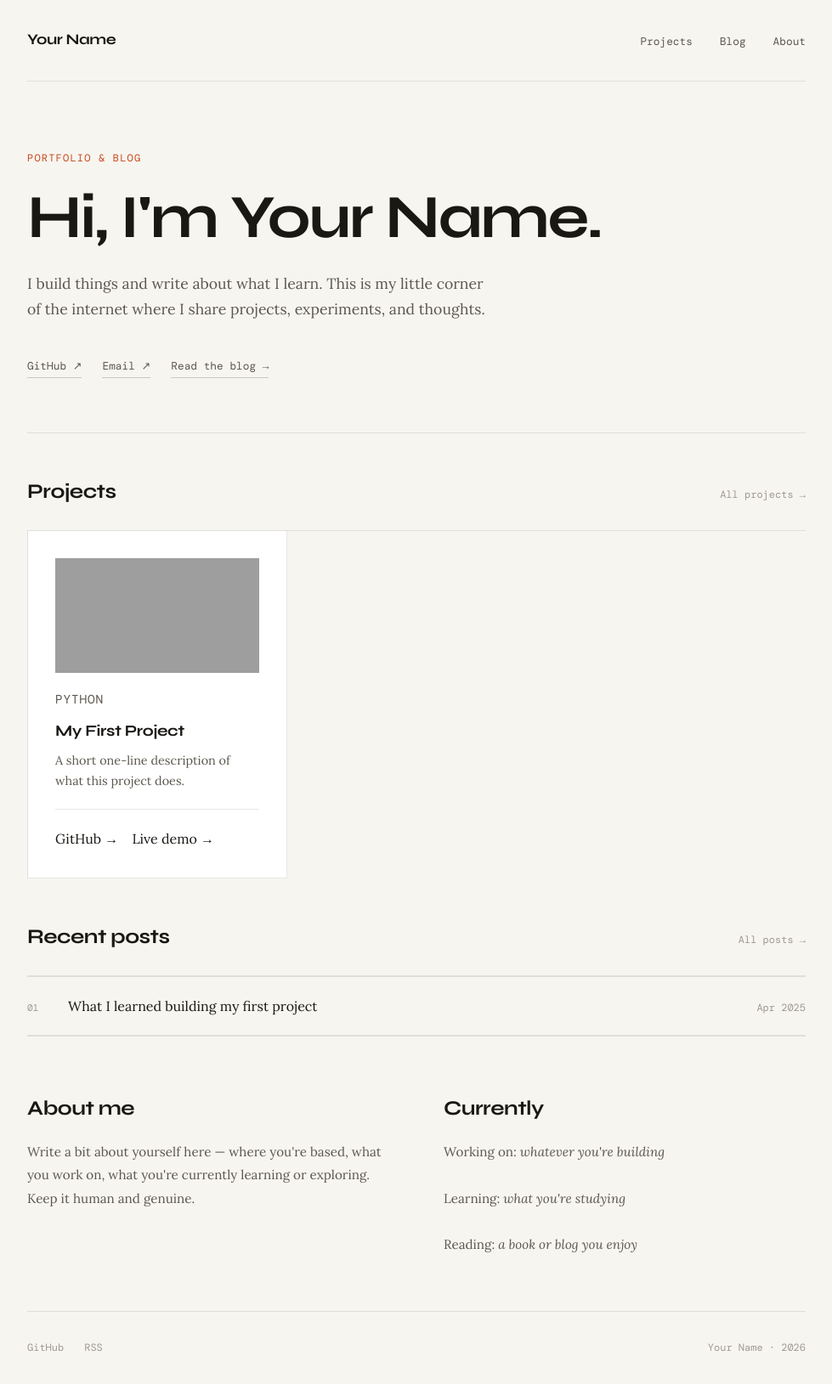
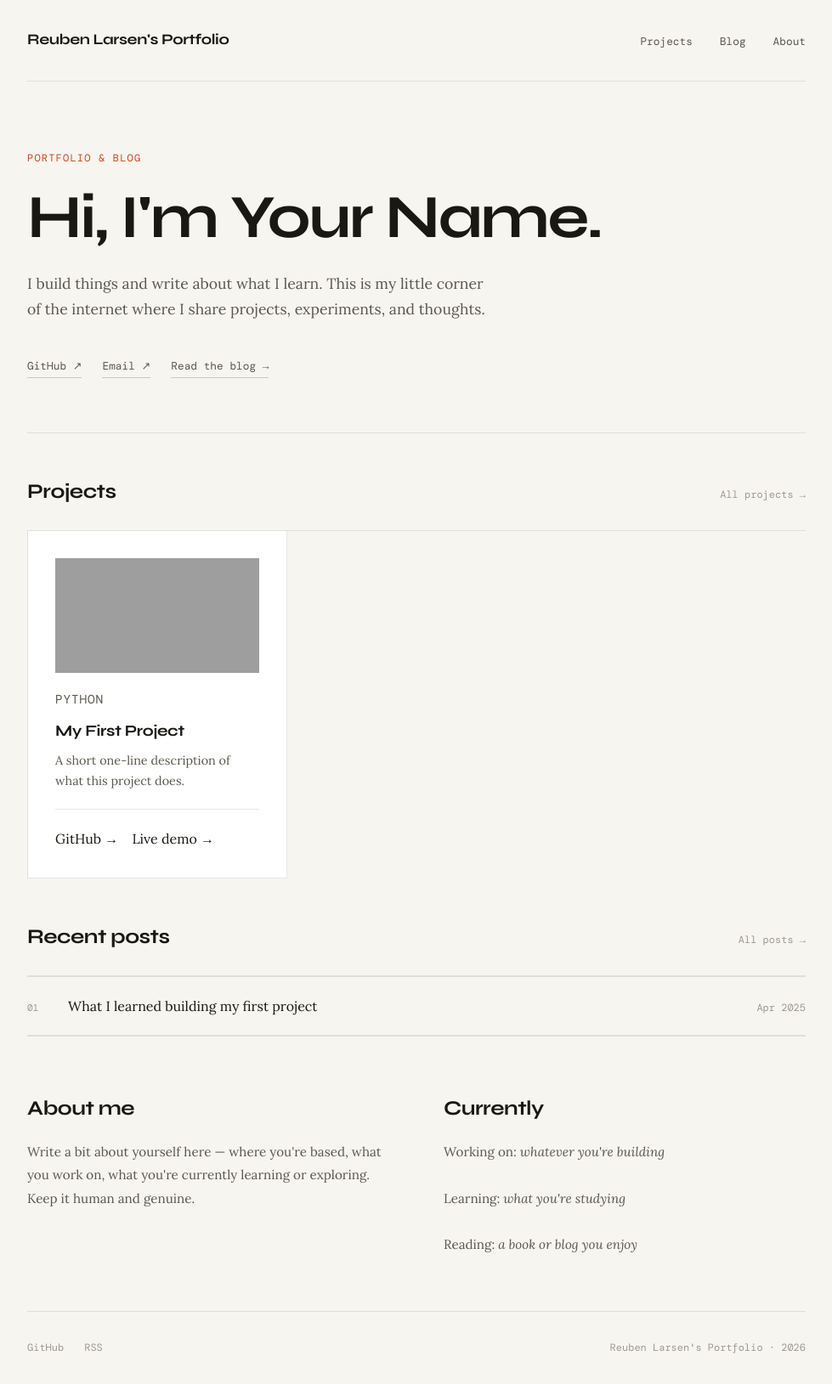
Before and after one commit to Reub2003/Portfolio, a Jekyll site: the page built from index.html, in a window 1280 px wide. Shown: the whole page at 85% size, without its empty margins (150-1129 px from the left). Built offline with Jekyll 4.4.1, drawn with Linux system fonts in a browser that asks for light colours; grey boxes are pictures that could not be loaded.

Commit message:
Update _config.yml

```diff
--- a/_config.yml
+++ b/_config.yml
@@ -1,11 +1,11 @@
-title: "Your Name"
-description: "Developer & builder — sharing projects and what I learn along the way."
-author: "Your Name"
+title: "Reuben Larsen's Portfolio"
+description: "Aerospace Engineer — sharing projects over the years."
+author: "Reuben Larsen"
 email: "you@email.com"
 github_username: yourusername
 
 baseurl: "/Portfolio"
-url: "https://yourusername.github.io"
+url: "https://Reub2003.github.io/Portfolio"
 
 # Build settings
 markdown: kramdown
```
